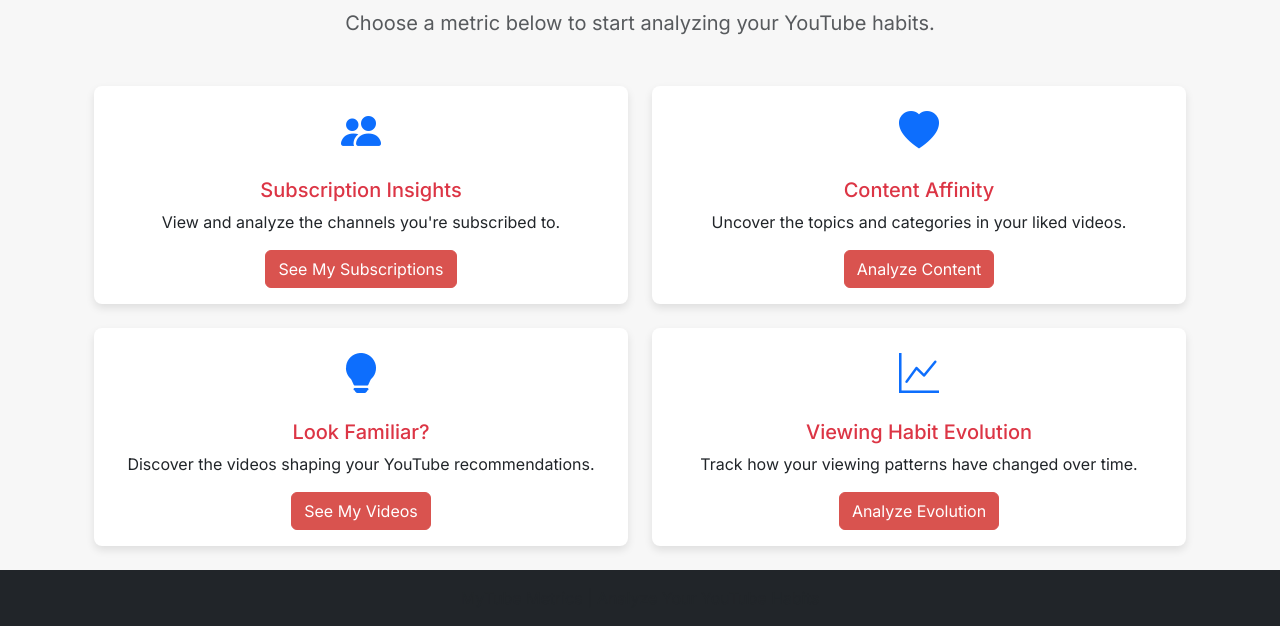
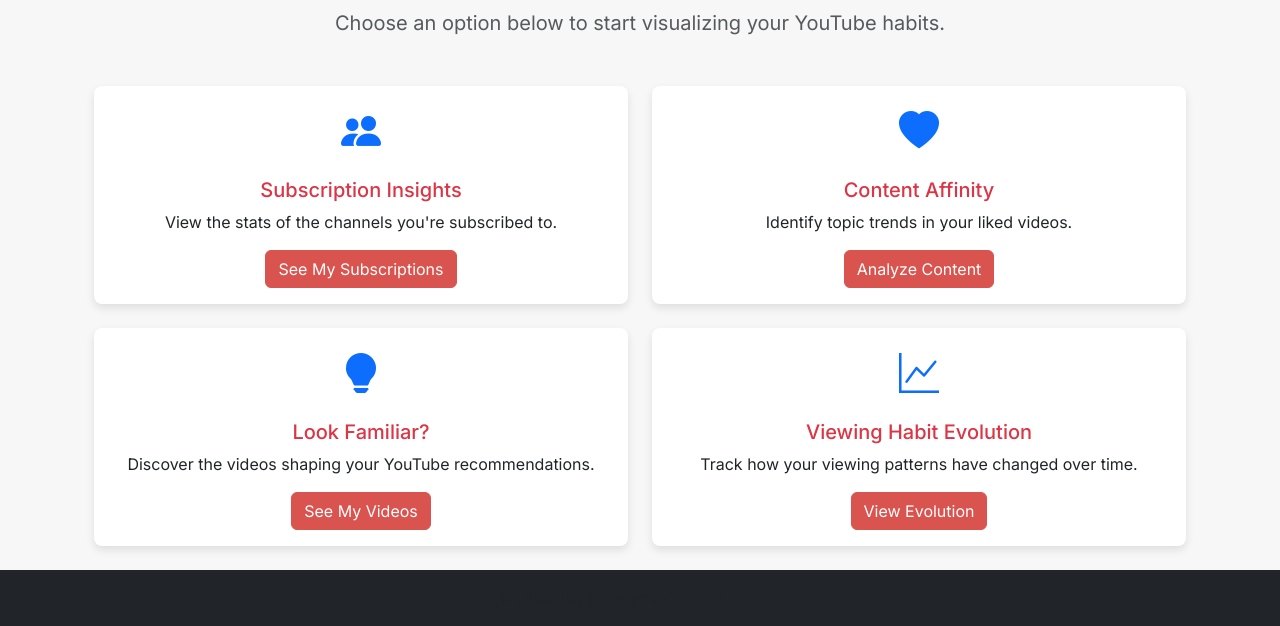
Before and after one commit to jerrychen751/mytube-metrics, a Django app: template metrics/templates/metrics/dashboard.html in a window 1280 px wide. Shown: the part 186-812 px from the top of the page. Run offline with Django 3.2, Linux system fonts and the light colour scheme; the template is opened without the code that fills it, so the values that code supplies are empty; some libraries are stand-ins or nearby versions.

Commit message:
feat: adjust card subtext

```diff
--- a/metrics/templates/metrics/dashboard.html
+++ b/metrics/templates/metrics/dashboard.html
@@ -12,7 +12,7 @@
 <div class="container">
     <div class="text-center my-5">
         <h1 class="display-5">Welcome, {% if user.first_name %}{{ user.first_name }}{% else %}{{ user.username }}{% endif %}!</h1>
-        <p class="lead text-muted">Choose a metric below to start analyzing your YouTube habits.</p>
+        <p class="lead text-muted">Choose an option below to start visualizing your YouTube habits.</p>
     </div>
 
     <div class="row">
@@ -22,7 +22,7 @@
           <div class="card-body text-center">
             <i class="bi bi-people-fill fs-1 text-primary"></i>
             <h5 class="card-title mt-3 text-danger">Subscription Insights</h5>
-            <p class="card-text">View and analyze the channels you're subscribed to.</p>
+            <p class="card-text">View the stats of the channels you're subscribed to.</p>
             <a href="{% url 'subscriptions_list' %}" class="btn btn-primary mt-auto">See My Subscriptions</a>
           </div>
         </div>
@@ -34,7 +34,7 @@
           <div class="card-body text-center">
             <i class="bi bi-heart-fill fs-1 text-primary"></i>
             <h5 class="card-title mt-3 text-danger">Content Affinity</h5>
-            <p class="card-text">Uncover the topics and categories in your liked videos.</p>
+            <p class="card-text">Identify topic trends in your liked videos.</p>
             <a href="{% url 'content_affinity' %}" class="btn btn-primary mt-auto">Analyze Content</a>
           </div>
         </div>
@@ -59,7 +59,7 @@
             <i class="bi bi-graph-up fs-1 text-primary"></i>
             <h5 class="card-title mt-3 text-danger">Viewing Habit Evolution</h5>
             <p class="card-text">Track how your viewing patterns have changed over time.</p>
-            <a href="{% url 'viewing_evolution' %}" class="btn btn-primary mt-auto">Analyze Evolution</a>
+            <a href="{% url 'viewing_evolution' %}" class="btn btn-primary mt-auto">View Evolution</a>
           </div>
         </div>
       </div>
```
